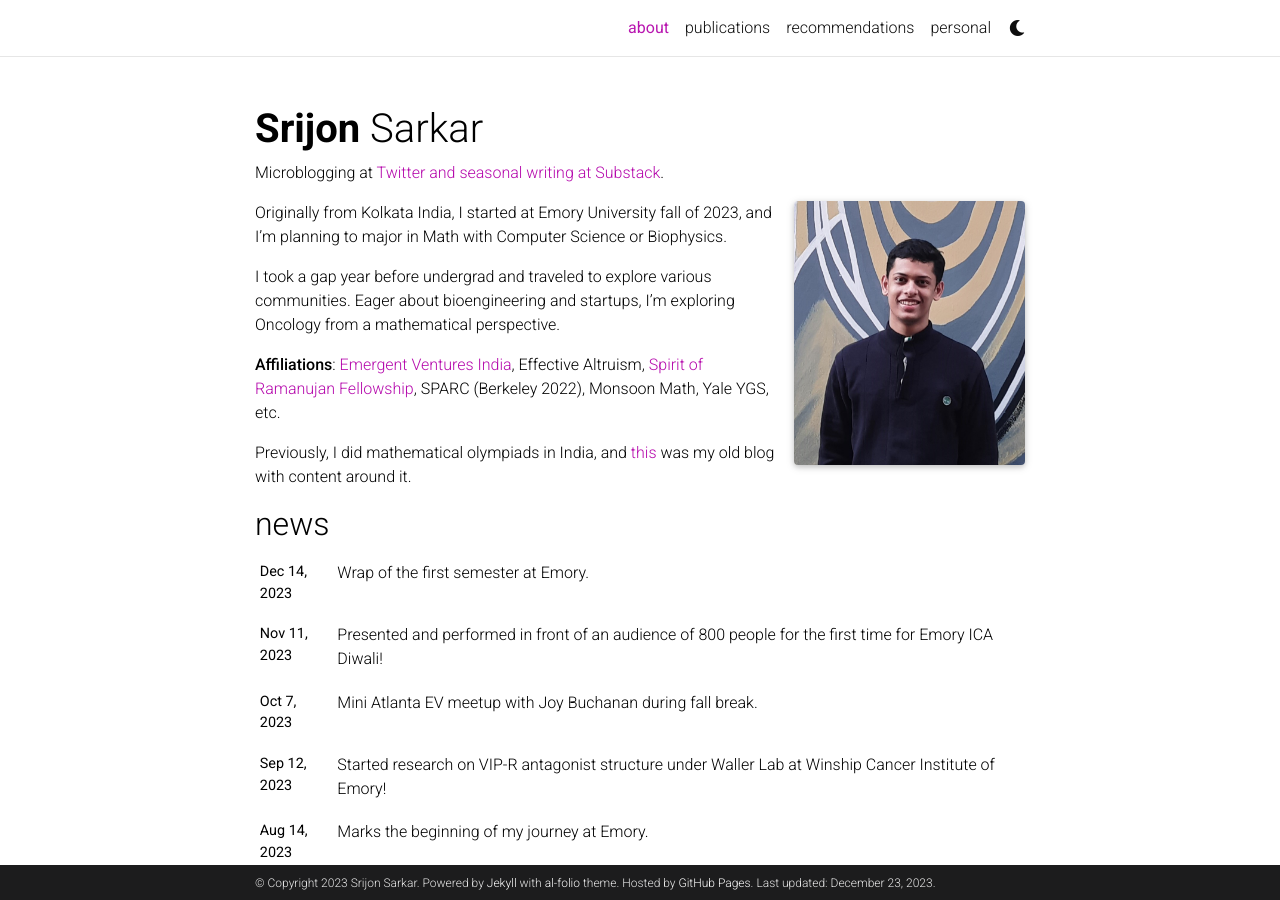
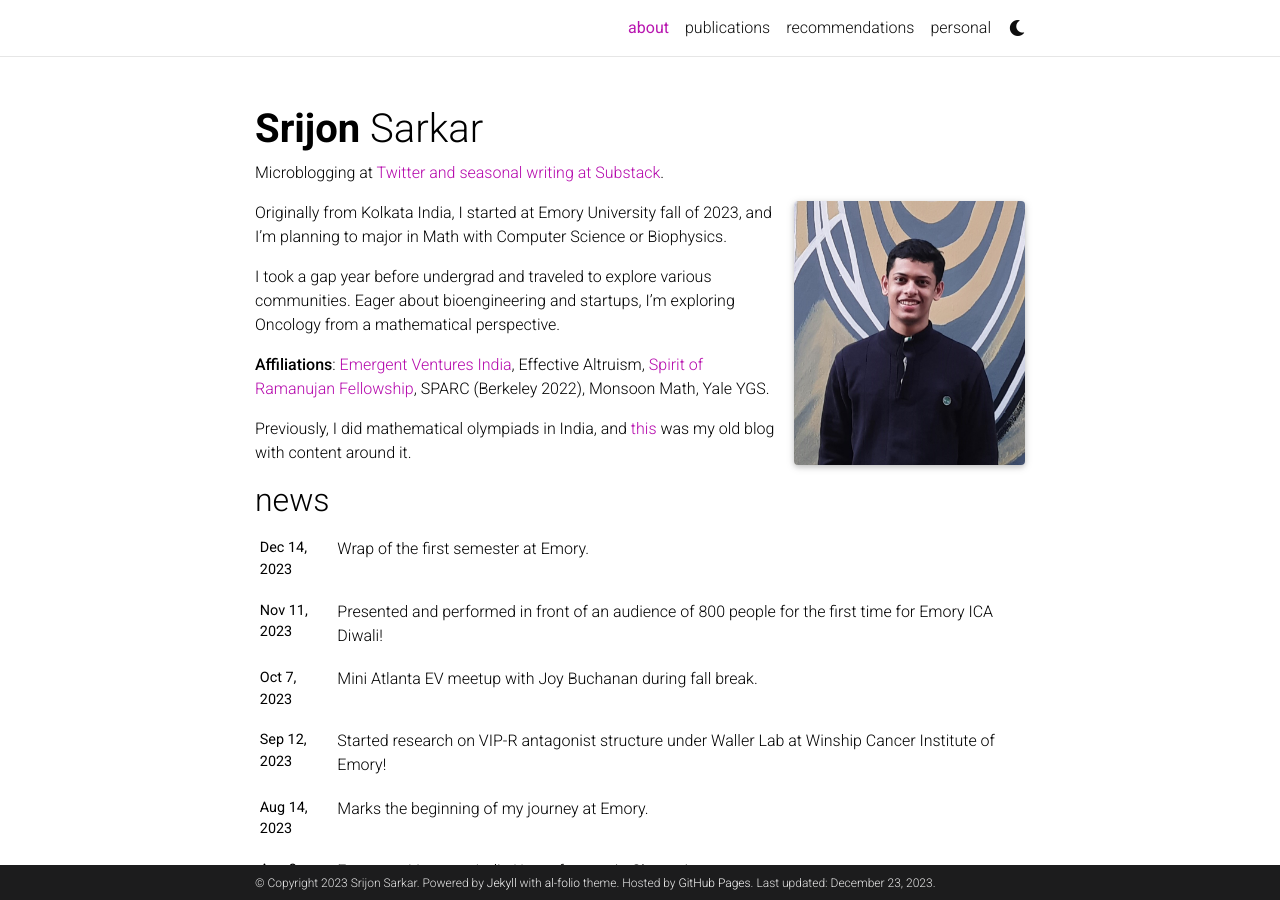
Before and after one commit to sarkarsrijon/sarkarsrijon.github.io, a Jekyll site: the page built from _pages/about.md, in a window 1280 px wide and 900 px high. Built offline with Jekyll 4.4.1, drawn with Linux system fonts in a browser that asks for light colours; full-size pictures stand in for the smaller copies a plugin makes; comment, search, counter and statistics services are not loaded; a style sheet for code colours, icons or effects is not loaded.

Commit message:
Update about.md

```diff
--- a/_pages/about.md
+++ b/_pages/about.md
@@ -20,6 +20,6 @@ Originally from Kolkata India, I started at Emory University fall of 2023, and I
 
 I took a gap year before undergrad and traveled to explore various communities. Eager about bioengineering and startups, I'm exploring Oncology from a mathematical perspective.
 
-<strong>Affiliations</strong>: [Emergent Ventures India](https://marginalrevolution.com/marginalrevolution/2023/08/emergent-ventures-india-cohort-five.html), Effective Altruism, [Spirit of Ramanujan Fellowship](https://www.templetonworldcharity.org/blog/finding-todays-ramanujans-spirit-ramanujan-stem-talent-initiative), SPARC (Berkeley 2022), Monsoon Math, Yale YGS, etc.
+<strong>Affiliations</strong>: [Emergent Ventures India](https://marginalrevolution.com/marginalrevolution/2023/08/emergent-ventures-india-cohort-five.html), Effective Altruism, [Spirit of Ramanujan Fellowship](https://www.templetonworldcharity.org/blog/finding-todays-ramanujans-spirit-ramanujan-stem-talent-initiative), SPARC (Berkeley 2022), Monsoon Math, Yale YGS.
 
 Previously, I did mathematical olympiads in India, and [this](https://srijonsarkar.wordpress.com) was my old blog with content around it.
```
